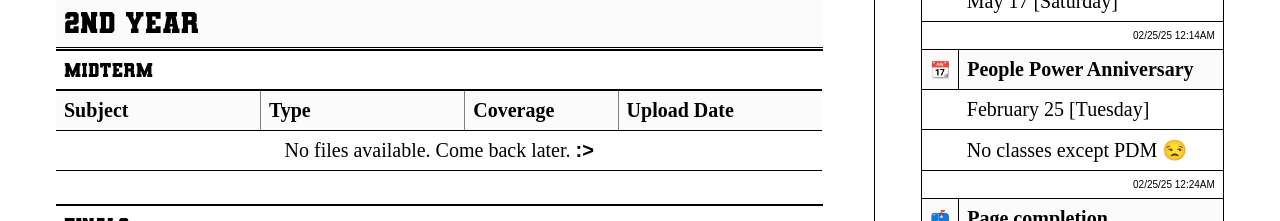
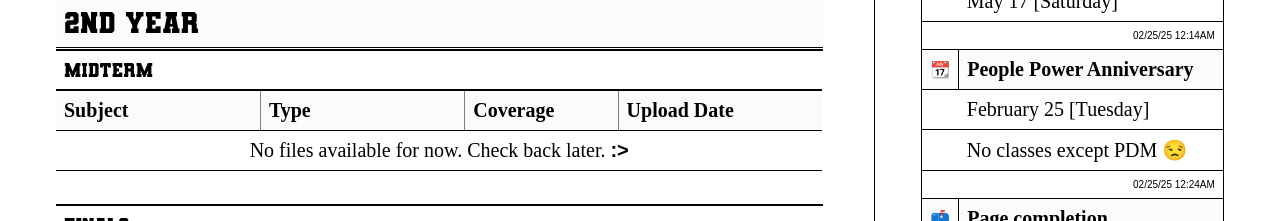
Before and after one commit to Finn-Riley/The-Doomsday, a plain HTML site: page academic.html in a window 1280 px wide. Shown: the part 1020-1241 px from the top of the page. Drawn offline with Linux system fonts and the light colour scheme; a web font is replaced by a local one.

Commit message:
Update academic.html

```diff
--- a/academic.html
+++ b/academic.html
@@ -84,7 +84,7 @@
 			<table id="semtitle"><tr><th id="semborder">Midterm</th><th width="6.2%"> </th></tr></table>
 			<table id="columntitle">
 					<tr><th id="subject">Subject</th><th id="type">Type</th><th id="coverage">Coverage</th><th id="upload">Upload Date</th><th id="download"> </th></tr>
-					<tr><td colspan="4" id="NA">No files available. Come back later. <b style="font-family: Arial;">:></b></td><th id="download"> </th></tr>
+					<tr><td colspan="4" id="NA">No files available for now. Check back later. <b style="font-family: Arial;">:></b></td><th id="download"> </th></tr>
 					<tr><td colspan="4" id="EMT"> </td><th id="download"> </th></tr></tr>
 			</table>
 			<table id="semtitle"><tr><th id="semborderf">Finals</th><th width="6.2%"> </th></tr></table>
```
